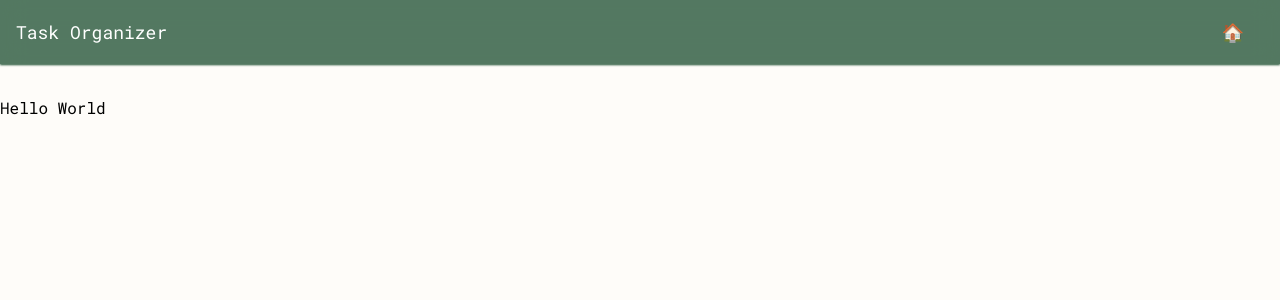
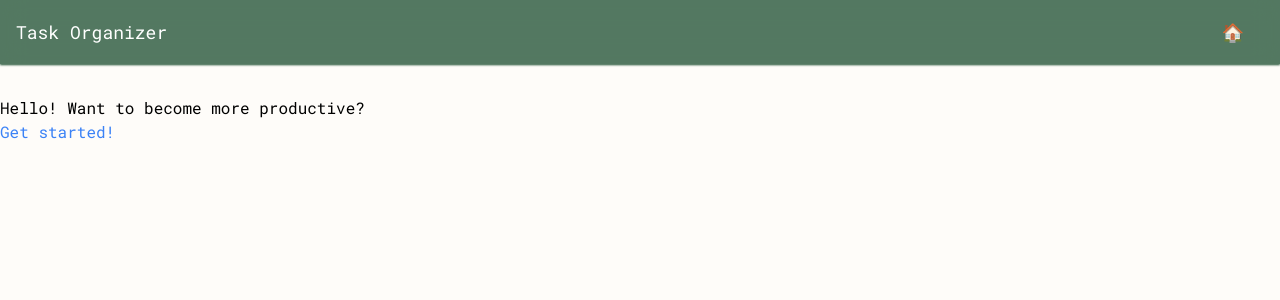
Before and after one commit to jessej-samuel/lock-time, a Next.js app: page / in a window 1280 px wide. Shown: the top 300 px of the page. Built offline with nearby package versions, Linux system fonts and the light colour scheme.

Commit message:
feat: added a landing page

```diff
--- a/pages/index.js
+++ b/pages/index.js
@@ -1,7 +1,15 @@
 import Head from "next/head";
 import Image from "next/image";
+import Link from "next/link";
 import styles from "../styles/Home.module.css";
 
 export default function Home() {
-  return <p>Hello World</p>;
+  return (
+    <>
+      <p>Hello! Want to become more productive?</p>
+      <Link href={"/app"}>
+        <a className="text-blue-500 hover:underline">Get started!</a>
+      </Link>
+    </>
+  );
 }
```
